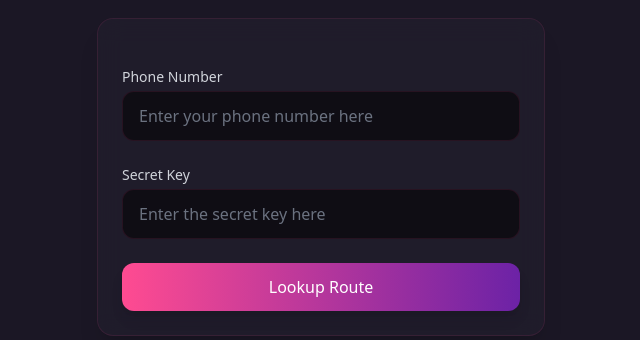
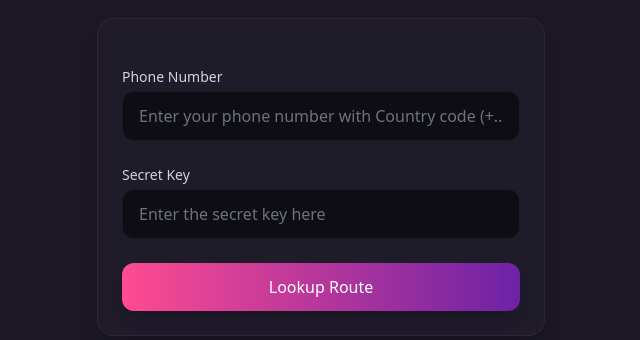
Before and after one commit to 3disturbed/Protect_Multitool, a Django app: page /cases/ in a window 1280 px wide. Shown: the part 210-550 px from the top of the page, without its empty margins (319-959 px from the left). Run offline with Django 5.2, Linux system fonts and the light colour scheme; some libraries are stand-ins or nearby versions.

Commit message:
small addition to cases page

```diff
--- a/cases/templates/cases/case_home.html
+++ b/cases/templates/cases/case_home.html
@@ -16,7 +16,7 @@
             <!-- Phone Number -->
              <div>
                 <label for="phone" class="block text-sm font-medium text-gray-300 mb-1">Phone Number</label>
-                <input type="text" id="phone" name="phone" placeholder="Enter your phone number here" required
+                <input type="text" id="phone" name="phone" placeholder="Enter your phone number with Country code (+..)" required
                     class="appearance-none block w-full px-4 py-3 rounded-xl bg-neutral-dark border border-accent/10 focus:border-accent focus:outline-none focus:ring-1 focus:ring-accent placeholder-gray-500 text-white2">
             </div>
 
```
